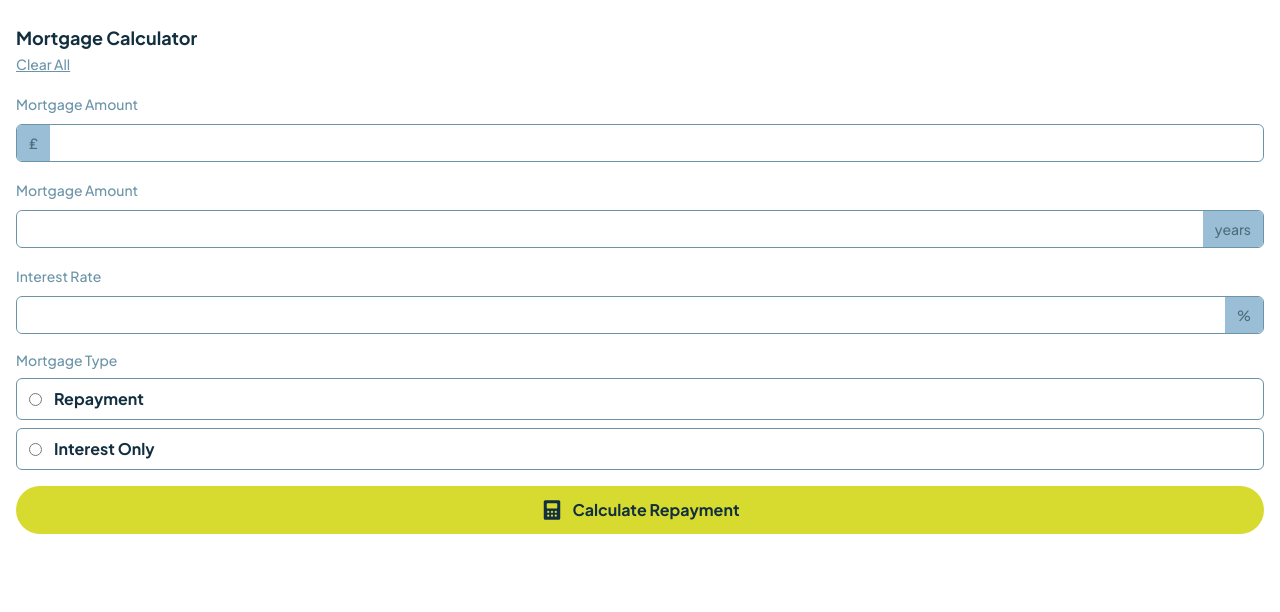
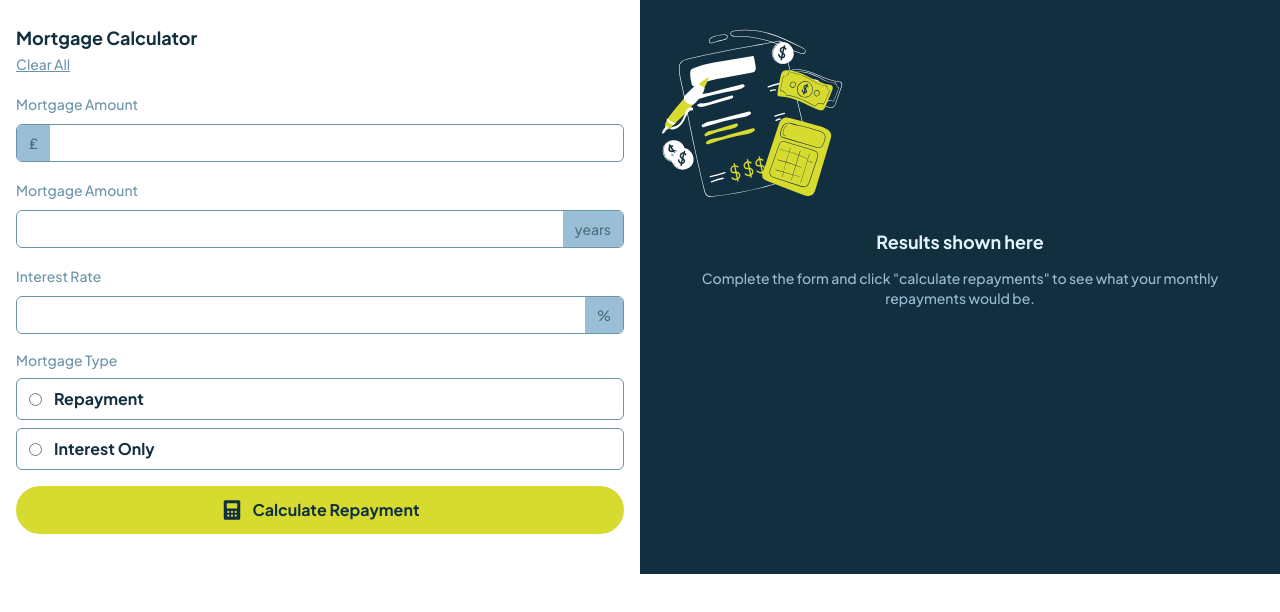
Before and after one commit to azalyarahmatika/mortgage-repayment-calculator, a React (Vite) app: page / in a window 1280 px wide. Shown: the top 612 px of the page. Built offline with nearby package versions, Linux system fonts and the light colour scheme.

Commit message:
adding components

```diff
--- a/src/App.jsx
+++ b/src/App.jsx
@@ -1,10 +1,14 @@
 import LeftComponent from "./components/LeftComponent"
+import RightComponent from "./components/RightComponent"
 
 function App() {
 
   return (
     <div className="">
-      <LeftComponent />
+      <div className="bg-white md:flex shrink-0 grow-0">
+        <LeftComponent />
+        <RightComponent />
+      </div>
     </div>
   )
 }
--- a/src/components/DefaultDisplay.jsx
+++ b/src/components/DefaultDisplay.jsx
@@ -0,0 +1,17 @@
+import Illustration from '../../public/images/illustration-empty.svg'
+
+function DefaultDisplay() {
+  return(
+    <div className='text-slate_100 font-jakarta-plus text-center flex items-center flex-col'>
+      <div className=' h-full'>
+        <img src={Illustration} alt="Empty Illustration" className='m-auto md:m-0' />
+        <p className='text-lg font-bold py-3'>Results shown here</p>
+        <p className='text-sm text-slate_300 px-5'>Complete the form and click &quot;calculate repayments&quot; to see what
+        your monthly repayments would be.</p>
+      </div>
+
+    </div>
+  )
+}
+
+export default DefaultDisplay;
--- a/src/components/LeftComponent.jsx
+++ b/src/components/LeftComponent.jsx
@@ -2,7 +2,7 @@ import MortgageForm from "./MortgageForm";
 
 function LeftComponent() {
   return(
-    <div className="font-jakarta-plus px-4 py-6">
+    <div className="font-jakarta-plus px-4 py-6 md:w-1/2">
       <h1 className="font-bold text-slate_900 text-lg">Mortgage Calculator</h1>
       <button className="underline text-sm text-slate_500">Clear All</button>
       <MortgageForm />
--- a/src/components/RightComponent.jsx
+++ b/src/components/RightComponent.jsx
@@ -0,0 +1,11 @@
+import DefaultDisplay from "./DefaultDisplay";
+
+function RightComponent() {
+  return(
+    <div className="px-4 py-6 bg-slate_900 md:w-1/2">
+      <DefaultDisplay />
+    </div>
+  )
+}
+
+export default RightComponent;
```
